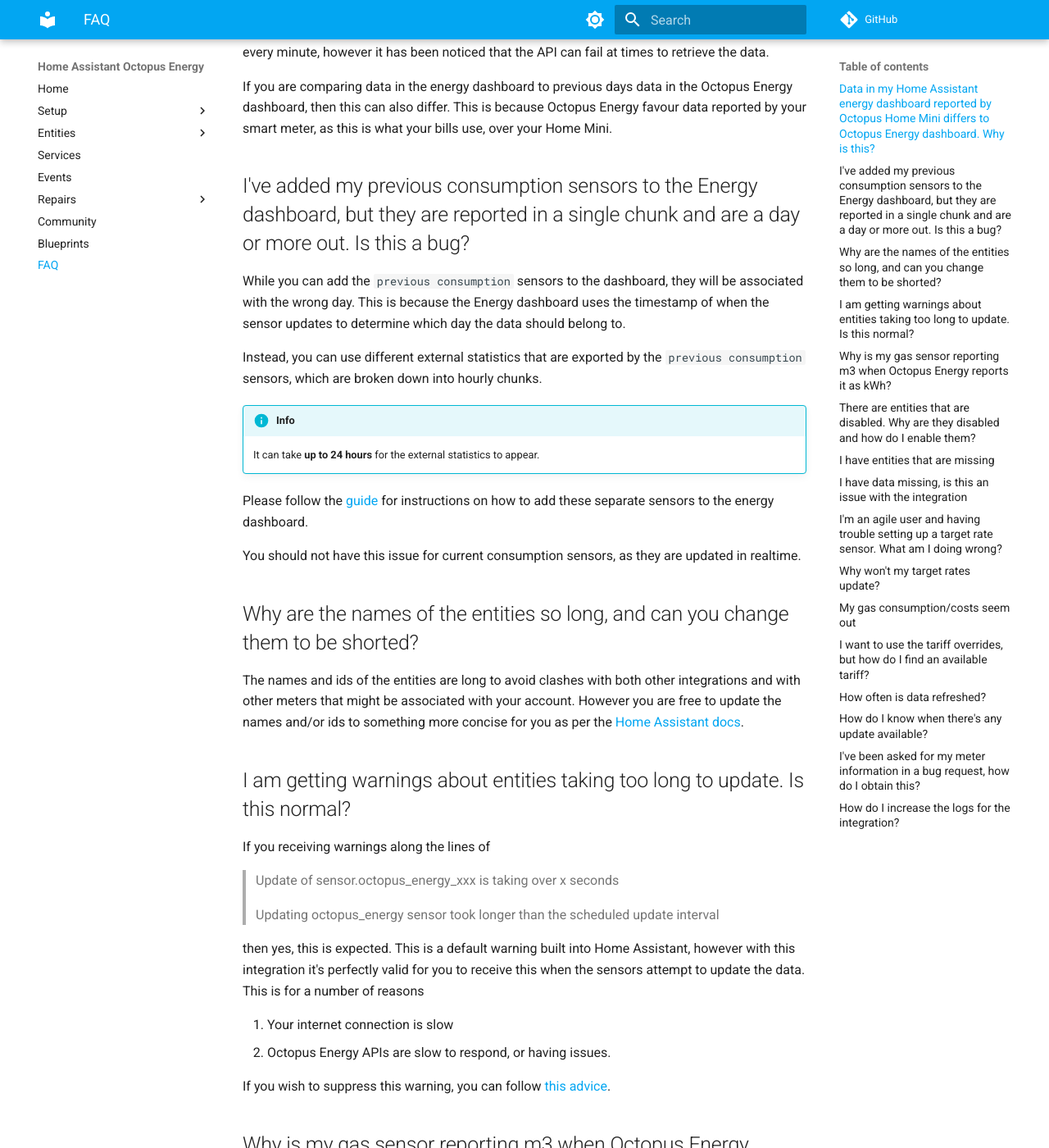
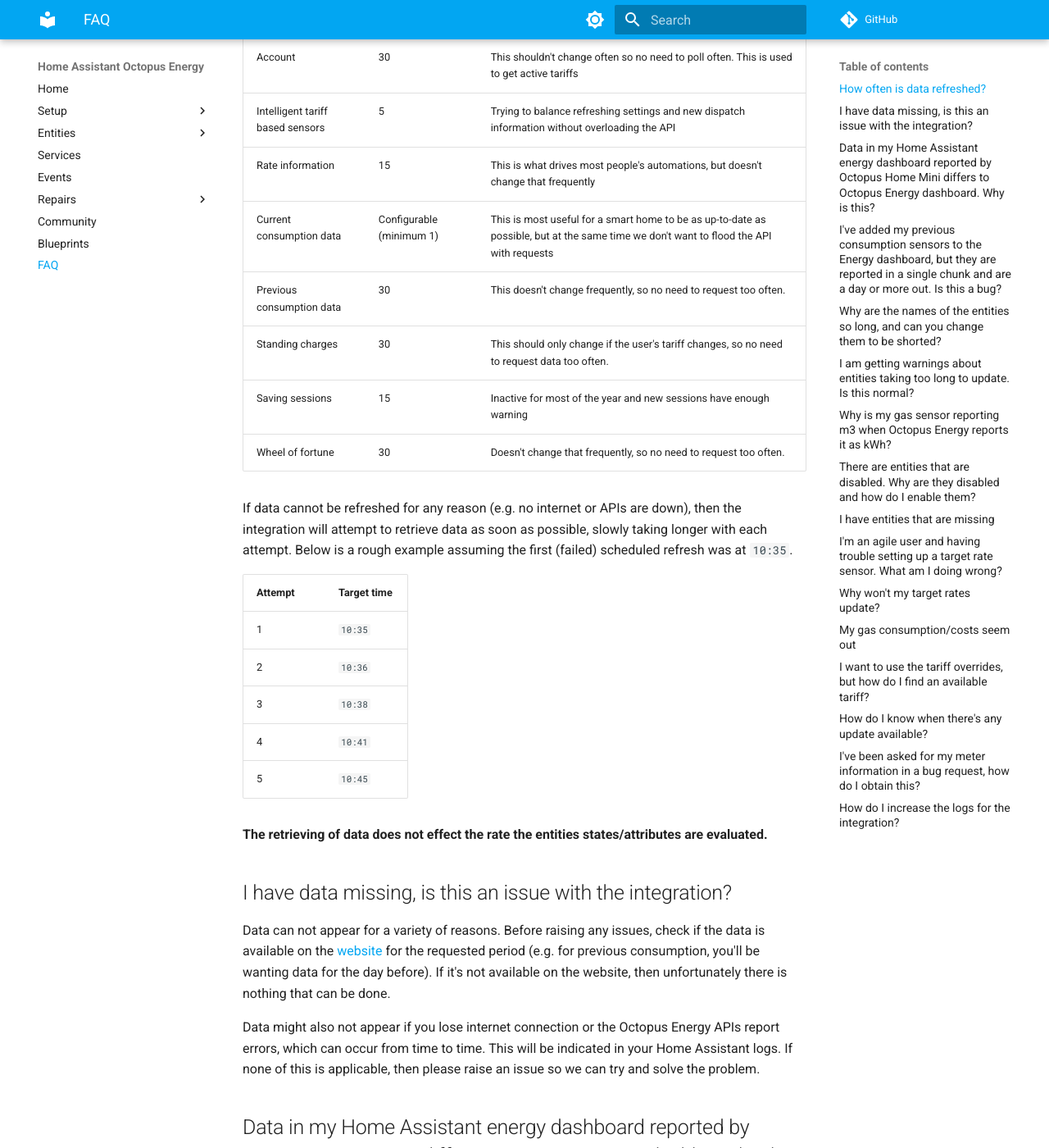
Before and after one commit to BottlecapDave/HomeAssistant-OctopusEnergy, an MkDocs documentation site: the page built from _docs/faq.md, in a window 1280 px wide and 1400 px high, scrolled down 368 px. Shown: the whole window at 82% size. Built offline with MkDocs 1.6.1 and Material for MkDocs 9.7.7, drawn with Linux system fonts in a browser that asks for light colours; comment, search, counter and statistics services are not loaded; some of the changed text lies outside the part shown.

Commit message:
docs: Updated faq based on data changes

```diff
--- a/_docs/faq.md
+++ b/_docs/faq.md
@@ -1,4 +1,37 @@
 # FAQ
+
+## How often is data refreshed?
+
+Based on a request from [Octopus Energy](https://forum.octopus.energy/t/pending-and-completed-octopus-intelligent-dispatches/8510/8?u=bottlecapdave), the integration polls and retrieves data at different intervals depending on the target data. Below is a rough table describing how often the integration targets refreshing various bits of data. This has been done to try and not overload the API while also providing useful data in a timely fashion.
+
+| Area | Refresh rate (in minutes) | Notes |
+|-|-|-|
+| Account | 30 | This shouldn't change often so no need to poll often. This is used to get active tariffs |
+| Intelligent tariff based sensors | 5 | Trying to balance refreshing settings and new dispatch information without overloading the API |
+| Rate information | 15 | This is what drives most people's automations, but doesn't change that frequently |
+| Current consumption data | Configurable (minimum 1) | This is most useful for a smart home to be as up-to-date as possible, but at the same time we don't want to flood the API with requests |
+| Previous consumption data | 30 | This doesn't change frequently, so no need to request too often. |
+| Standing charges | 30 | This should only change if the user's tariff changes, so no need to request data too often. |
+| Saving sessions | 15 | Inactive for most of the year and new sessions have enough warning |
+| Wheel of fortune | 30 | Doesn't change that frequently, so no need to request too often. |
+
+If data cannot be refreshed for any reason (e.g. no internet or APIs are down), then the integration will attempt to retrieve data as soon as possible, slowly taking longer with each attempt. Below is a rough example assuming the first (failed) scheduled refresh was at `10:35`.
+
+| Attempt | Target time |
+|-|-|
+| 1 | `10:35` |
+| 2 | `10:36` |
+| 3 | `10:38` |
+| 4 | `10:41` |
+| 5 | `10:45` |
+
+**The retrieving of data does not effect the rate the entities states/attributes are evaluated.**
+
+## I have data missing, is this an issue with the integration?
+
+Data can not appear for a variety of reasons. Before raising any issues, check if the data is available on the [website](https://octopus.energy/dashboard/new/accounts/consumption/home) for the requested period (e.g. for previous consumption, you'll be wanting data for the day before). If it's not available on the website, then unfortunately there is nothing that can be done.
+
+Data might also not appear if you lose internet connection or the Octopus Energy APIs report errors, which can occur from time to time. This will be indicated in your Home Assistant logs. If none of this is applicable, then please raise an issue so we can try and solve the problem.
 
 ## Data in my Home Assistant energy dashboard reported by Octopus Home Mini differs to Octopus Energy dashboard. Why is this?
 
```
Also changed, not shown: other parts of _docs/faq.md (+0 -31 lines).
